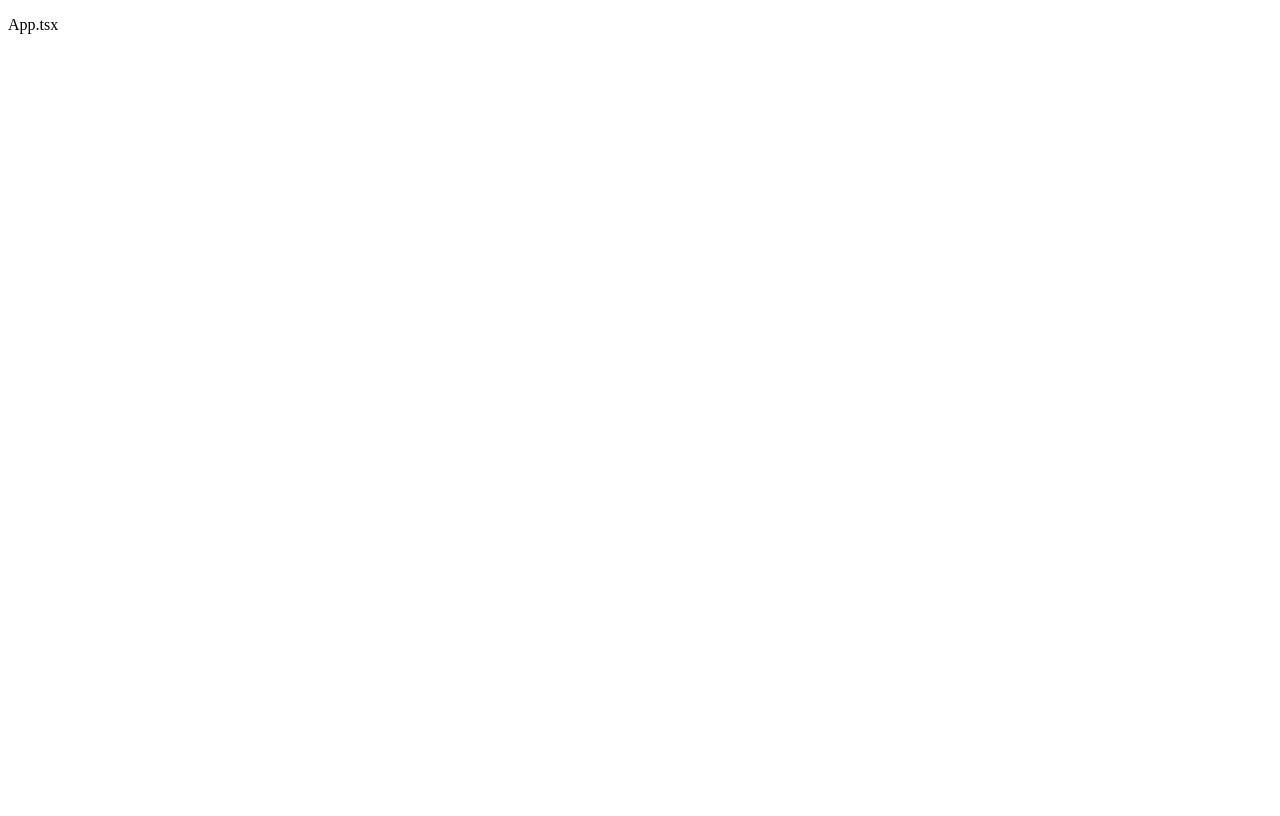
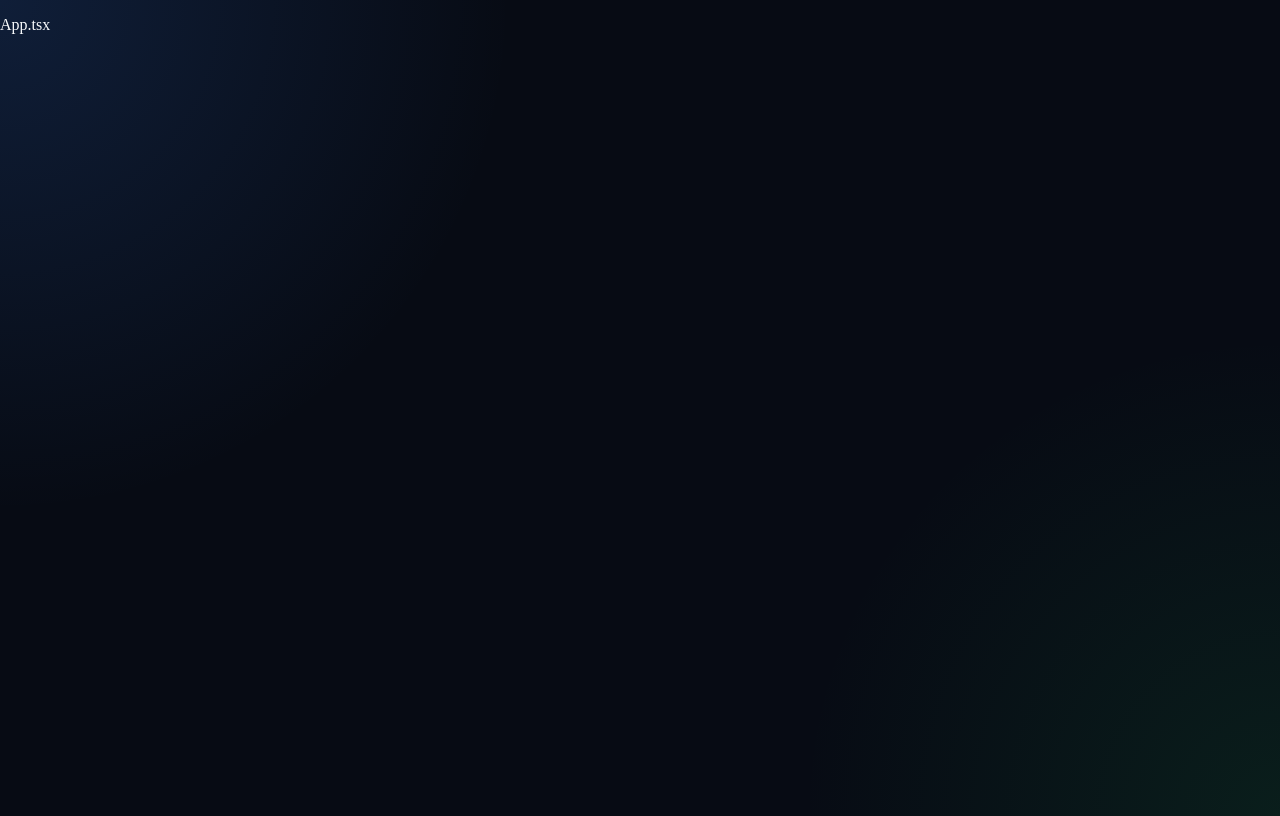
Before and after one commit to JoaoBarreto35/portfolio_cms_react_ts, a React (Vite) app: page / in a window 1280 px wide. Built offline with nearby package versions, Linux system fonts and the light colour scheme.

Commit message:
style: add global design tokens

```diff
--- a/src/main.tsx
+++ b/src/main.tsx
@@ -1,6 +1,10 @@
 import { StrictMode } from 'react'
 import { createRoot } from 'react-dom/client'
 import App from './App.tsx'
+
+import "./styles/variables.css"
+import "./styles/globals.css"
+
 
 createRoot(document.getElementById('root')!).render(
   <StrictMode>
--- /dev/null
+++ b/src/styles/globals.css
@@ -0,0 +1,73 @@
+* {
+    box-sizing: border-box;
+  }
+
+  html {
+    min-width: 320px;
+    scroll-behavior: smooth;
+  }
+
+  body {
+    min-width: 320px;
+    min-height: 100vh;
+    margin: 0;
+    background:
+      radial-gradient(circle at top left, rgba(59, 130, 246, 0.16), transparent 32rem),
+      radial-gradient(circle at bottom right, rgba(34, 197, 94, 0.1), transparent 30rem),
+      var(--color-background);
+    color: var(--color-text);
+    font-family: var(--font-sans);
+    text-rendering: optimizeLegibility;
+    -webkit-font-smoothing: antialiased;
+  }
+
+  body,
+  button,
+  input,
+  textarea,
+  select {
+    font: inherit;
+  }
+
+  button {
+    cursor: pointer;
+  }
+
+  button,
+  input,
+  textarea,
+  select {
+    border: 0;
+  }
+
+  img,
+  picture,
+  video,
+  canvas,
+  svg {
+    display: block;
+    max-width: 100%;
+  }
+
+  a {
+    color: inherit;
+  }
+
+  p,
+  h1,
+  h2,
+  h3,
+  h4,
+  h5,
+  h6 {
+    overflow-wrap: break-word;
+  }
+
+  #root {
+    min-height: 100vh;
+  }
+
+  ::selection {
+    background: rgba(59, 130, 246, 0.35);
+    color: var(--color-text);
+  }
--- /dev/null
+++ b/src/styles/variables.css
@@ -0,0 +1,62 @@
+:root {
+    /* Colors */
+    --color-background: #070b14;
+    --color-background-soft: #0d1424;
+
+    --color-surface: #111827;
+    --color-surface-soft: rgba(255, 255, 255, 0.06);
+    --color-surface-strong: rgba(255, 255, 255, 0.1);
+
+    --color-text: #f8fafc;
+    --color-text-soft: #cbd5e1;
+    --color-muted: #94a3b8;
+
+    --color-border: rgba(148, 163, 184, 0.18);
+
+    --color-primary: #3b82f6;
+    --color-primary-soft: rgba(59, 130, 246, 0.16);
+
+    --color-secondary: #22c55e;
+    --color-secondary-soft: rgba(34, 197, 94, 0.14);
+
+    --color-warning: #f59e0b;
+    --color-danger: #ef4444;
+
+    /* Typography */
+    --font-sans:
+      Inter, ui-sans-serif, system-ui, -apple-system, BlinkMacSystemFont, "Segoe UI",
+      sans-serif;
+
+    /* Layout */
+    --page-max-width: 1180px;
+    --page-padding: clamp(1rem, 4vw, 3rem);
+
+    /* Spacing */
+    --space-1: 0.25rem;
+    --space-2: 0.5rem;
+    --space-3: 0.75rem;
+    --space-4: 1rem;
+    --space-5: 1.25rem;
+    --space-6: 1.5rem;
+    --space-8: 2rem;
+    --space-10: 2.5rem;
+    --space-12: 3rem;
+    --space-16: 4rem;
+    --space-20: 5rem;
+
+    /* Radius */
+    --radius-sm: 0.5rem;
+    --radius-md: 0.75rem;
+    --radius-lg: 1rem;
+    --radius-xl: 1.25rem;
+    --radius-2xl: 1.5rem;
+    --radius-full: 999px;
+
+    /* Shadows */
+    --shadow-soft: 0 20px 60px rgba(0, 0, 0, 0.28);
+    --shadow-card: 0 16px 40px rgba(0, 0, 0, 0.22);
+
+    /* Transitions */
+    --transition-fast: 160ms ease;
+    --transition-default: 220ms ease;
+  }
```
